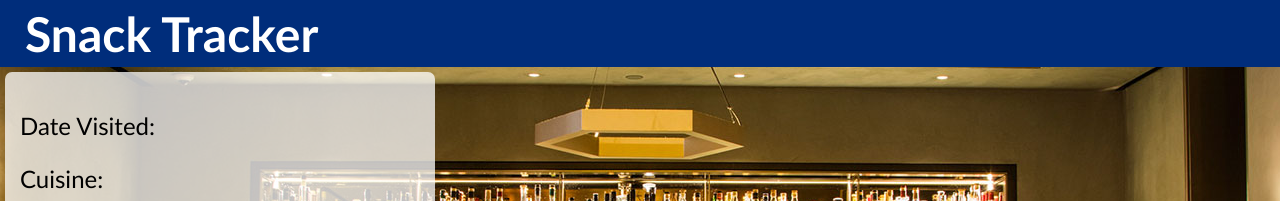
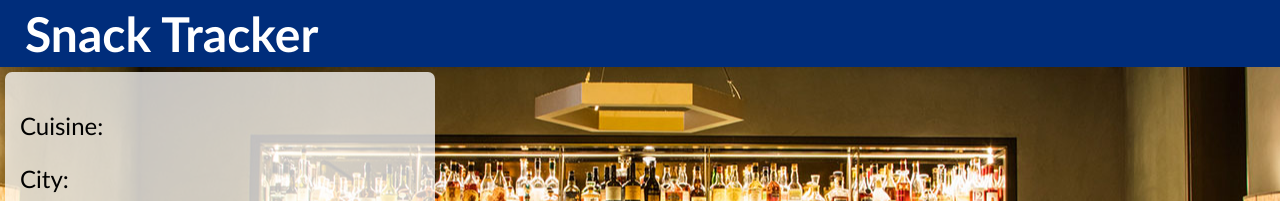
Before and after one commit to JakeBrackney/Snack-Tracker-Frontend, a React (Create React App) app: page /restaurants/1 in a window 1280 px wide. Shown: the top 201 px of the page. Built offline with nearby package versions, Linux system fonts and the light colour scheme; no server answers.

Commit message:
initial commit

```diff
--- a/src/components/ShowRestaurant/ShowRestaurant.js
+++ b/src/components/ShowRestaurant/ShowRestaurant.js
@@ -79,7 +79,7 @@ class ShowRestaurant extends Component {
     return (
       <div key = {this.state.restaurant.id} className='restaurantCard'>
         <p className='restaurantTitle'>{this.state.restaurant.name}</p>
-        <p>Date Visited: {this.state.restaurant.dateVisited}</p>
+        {/* <p>Date Visited: {this.state.restaurant.dateVisited}</p> */}
         <p>Cuisine: {this.state.restaurant.cuisine}</p>
         <p>City: {this.state.restaurant.city}</p>
         <p>Budget: {this.state.restaurant.budget}</p>
```
